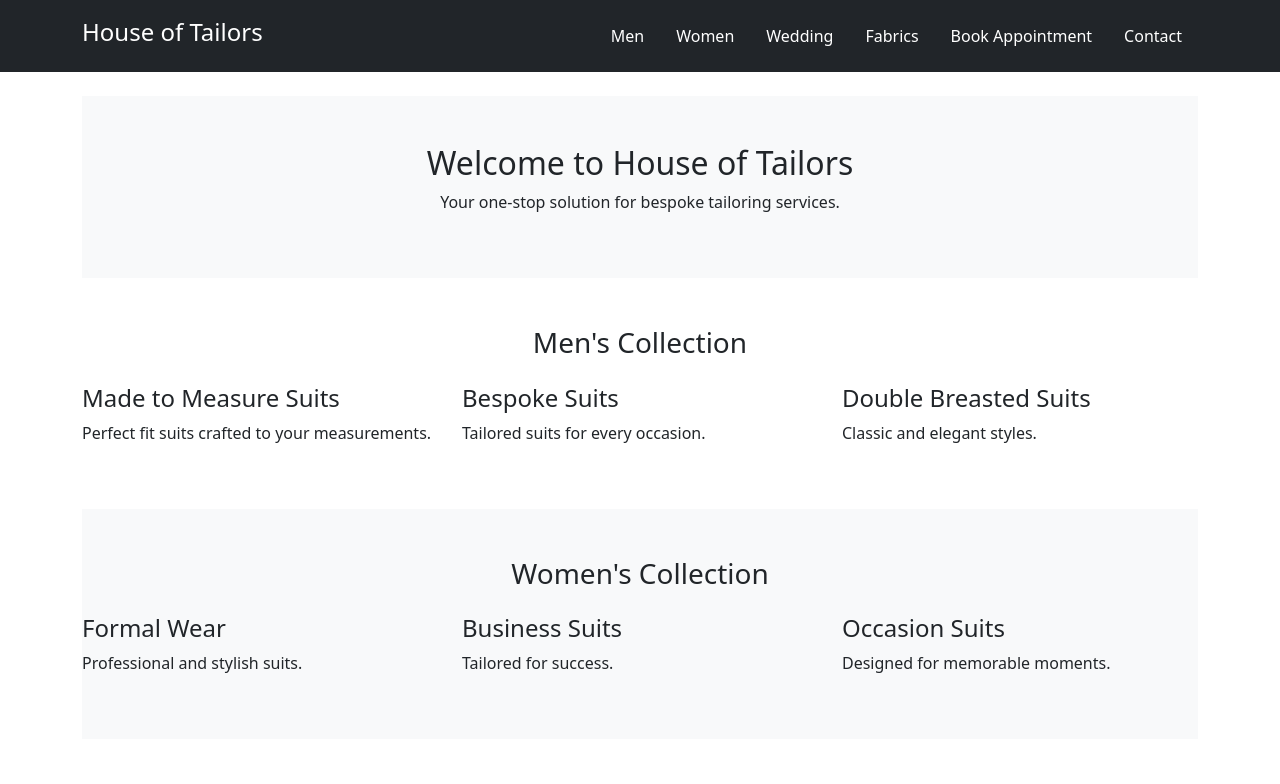
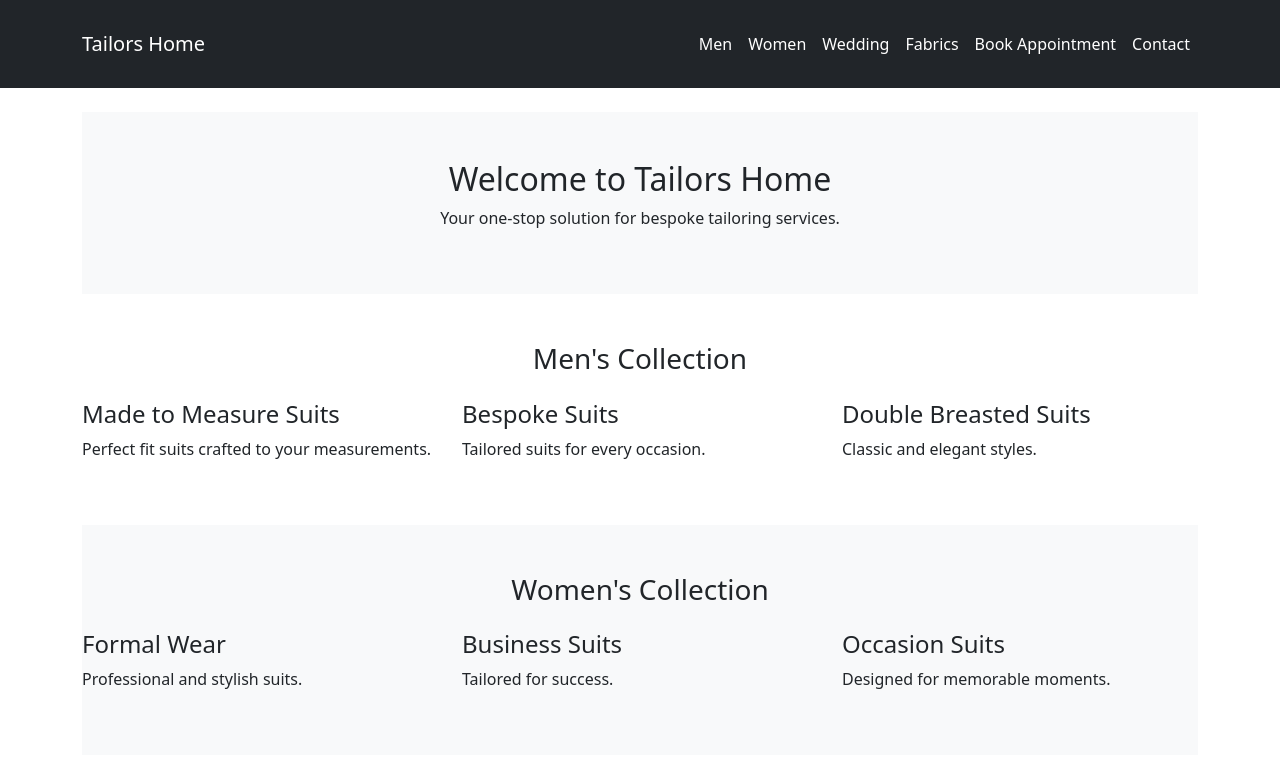
Before and after one commit to rahmanizum/webdevelopment-codecraftors, a plain HTML site: page index.html in a window 1280 px wide. Shown: the top 784 px of the page. Drawn offline with nearby package versions, Linux system fonts and the light colour scheme.

Commit message:
tailors home update

```diff
--- a/index.html
+++ b/index.html
@@ -1,51 +1,37 @@
 <!DOCTYPE html>
 <html lang="en">
 <head>
-    <meta charset="UTF-8" />
-    <meta name="viewport" content="width=device-width, initial-scale=1.0" />
-    <title>House of Tailors</title>
-    <link
-      href="https://cdn.jsdelivr.net/npm/bootstrap@5.3.0/dist/css/bootstrap.min.css"
-      rel="stylesheet"
-    />
+    <meta charset="UTF-8">
+    <meta name="viewport" content="width=device-width, initial-scale=1.0">
+    <title>Tailors Home</title>
+    <link href="https://cdn.jsdelivr.net/npm/bootstrap@5.3.0/dist/css/bootstrap.min.css" rel="stylesheet">
 </head>
 <body>
     <header class="bg-dark text-white">
         <div class="container py-3">
-        <div class="d-flex justify-content-between align-items-center">
-          <h1 class="h4">House of Tailors</h1>
-          <nav>
-            <ul class="nav">
-              <li class="nav-item">
-                <a class="nav-link text-white" href="#men">Men</a>
-              </li>
-              <li class="nav-item">
-                <a class="nav-link text-white" href="#women">Women</a>
-              </li>
-              <li class="nav-item">
-                <a class="nav-link text-white" href="#wedding">Wedding</a>
-              </li>
-              <li class="nav-item">
-                <a class="nav-link text-white" href="#fabrics">Fabrics</a>
-              </li>
-              <li class="nav-item">
-                <a class="nav-link text-white" href="#appointment"
-                  >Book Appointment</a
-                >
-              </li>
-              <li class="nav-item">
-                <a class="nav-link text-white" href="#contact">Contact</a>
-              </li>
+            <nav class="navbar navbar-expand-lg navbar-dark">
+                <a class="navbar-brand" href="#">Tailors Home</a>
+                <button class="navbar-toggler" type="button" data-bs-toggle="collapse" data-bs-target="#navbarNav" aria-controls="navbarNav" aria-expanded="false" aria-label="Toggle navigation">
+                    <span class="navbar-toggler-icon"></span>
+                </button>
+                <div class="collapse navbar-collapse" id="navbarNav">
+                    <ul class="navbar-nav ms-auto">
+                        <li class="nav-item"><a class="nav-link text-white" href="#men">Men</a></li>
+                        <li class="nav-item"><a class="nav-link text-white" href="#women">Women</a></li>
+                        <li class="nav-item"><a class="nav-link text-white" href="#wedding">Wedding</a></li>
+                        <li class="nav-item"><a class="nav-link text-white" href="#fabrics">Fabrics</a></li>
+                        <li class="nav-item"><a class="nav-link text-white" href="#appointment">Book Appointment</a></li>
+                        <li class="nav-item"><a class="nav-link text-white" href="#contact">Contact</a></li>
                     </ul>
+                </div>
             </nav>
-        </div>
         </div>
     </header>
 
     <main class="container mt-4">
         <!-- Hero Section -->
         <section id="hero" class="text-center bg-light py-5">
-        <h2>Welcome to House of Tailors</h2>
+            <h2>Welcome to Tailors Home</h2>
             <p>Your one-stop solution for bespoke tailoring services.</p>
         </section>
 
@@ -118,12 +104,11 @@
 
     <footer class="bg-dark text-white py-3">
         <div class="container text-center">
-        <p>&copy; 2024 House of Tailors. All rights reserved.</p>
+            <p>&copy; 2024 Tailors Home. All rights reserved.</p>
         </div>
     </footer>
 
     <script src="https://cdn.jsdelivr.net/npm/bootstrap@5.3.0/dist/js/bootstrap.bundle.min.js"></script>
-
     <script src="https://cdn.botpress.cloud/webchat/v2.2/inject.js"></script>
     <script src="https://files.bpcontent.cloud/2024/11/06/17/20241106175028-RC82EYN9.js"></script>
 </body>
```
Lines whose indentation alone changed are shown as unchanged.
